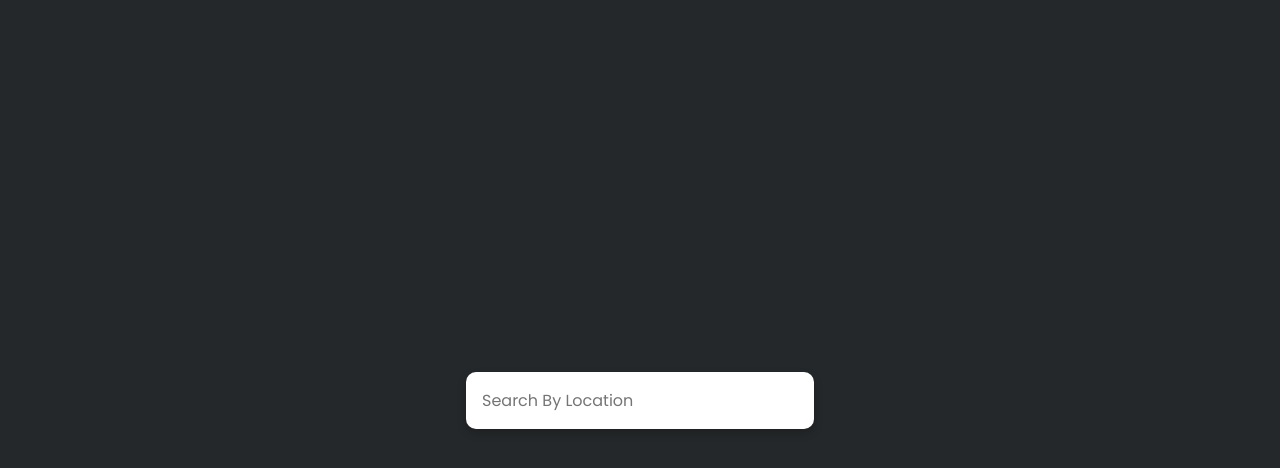
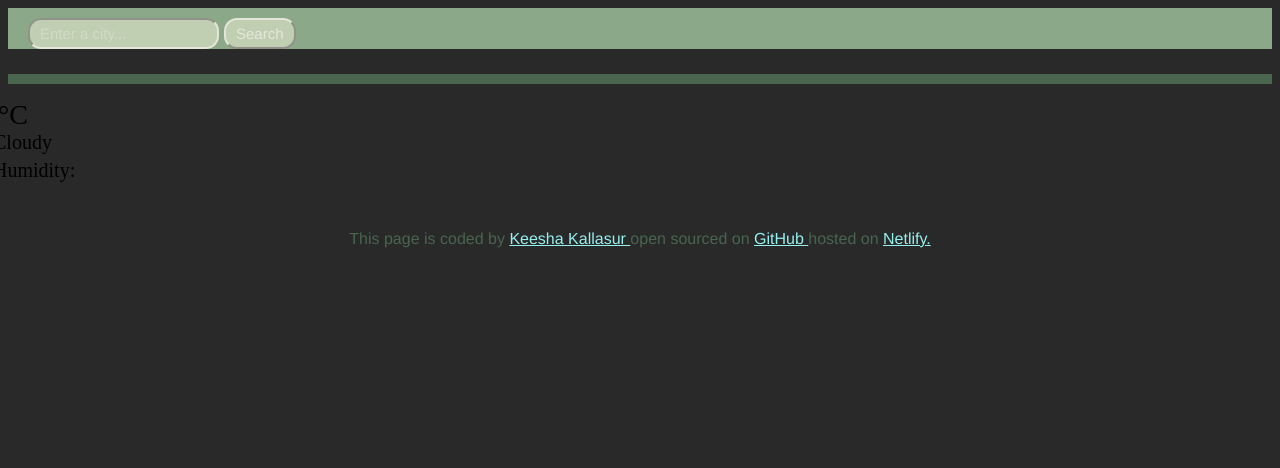
Before and after one commit to keeshakal/weatherapp01, a plain HTML site: page A Weather App/public/index.html in a window 1280 px wide. Drawn offline with Linux system fonts and the light colour scheme.

Commit message:
Made changes to js. html. css

```diff
--- a/A Weather App/public/index.html
+++ b/A Weather App/public/index.html
@@ -7,10 +7,67 @@
     <title>Weather App</title>
 </head>
 <body>
-    <form id="form">
-        <input type="text" id="search" placeholder="Search By Location" autocomplete="off">
+<header>
+    <form class="search-form" id="search-form">
+        <input type="search"
+        placeholder="Enter a city..."
+        class="search-form-input"
+        id="search-form-input"required/>
+        <input type ="submit" value="Search" class="search-form-button"/>
     </form>
-    <main id="main"></main>
+</header>
+    <main>
+        <div>
+            <div class ="time-day-container"></div>
+            <h1 id="time" class="time"></h1>
+        </div>
+            <h1 id="day"
+            class="day">
+            </h1>
+            <h2 id="city"></h2>
+            <div class ="weather-conatiner">
+                <div class="temperature-total">
+                    <span class="icon" id="icon">🌤️</span>
+                    <span class="current-temp" id="current-temp"></span>
+                    <span class="unit">°C</span>
+                </div>
+                <div class="details">
+                    <h3 id="description">Cloudy</h3>
+                    <p>Humidity:
+                    <strong><span id="humidity" class="special"></span>
+                    </strong>
+                    </p>
+                </div>
+            </div>
+    <div class="weather-forecast" id="forecast"></div>
+    </main>
+    <footer>
+        This page is coded by
+        <a
+          href="https://www.linkedin.com/in/keesha-kallasur-a123221b6"
+          target="_blank"
+          rel="noreferrer"
+        >
+      Keesha Kallasur
+        </a>
+      open sourced on
+        <a
+          href="https://github.com/keeshakal"
+          target="_blank"
+          rel="noreferrer"
+        >
+
+      GitHub
+        </a>
+      hosted on
+        <a
+          href="https://anotherweatherapplication.netlify.app/"
+          target="_blank"
+          rel="noreferrer"
+        >
+      Netlify.
+        </a>
+    </footer>
     <script src="/src/script.js"></script>
 </body>
 </html>
--- a/A Weather App/src/style.css
+++ b/A Weather App/src/style.css
@@ -1,43 +1,249 @@
-@import url("https://fonts.googleapis.com/css2?family=Poppins:wght@200;400;600&display=swap");
+body {
+    background-color: rgb(41, 41, 41);
+    padding: 0px;
+  }
 
-* {
-    box-sizing: border-box;
-}
+  .special {
+    color:  #253528;
+  }
+  .time-date-box {
+    background-color: #49654e;
+  }
 
-body {
-    margin: 0;
-    font-family: "Poppins", sans-serif;
-    background-color: #25282A;
+  .details {
+    position: relative;
+    left: -15px;
+  }
+
+  .app {
+    min-width: 650px;
+  }
+
+  @media (max-with: 600px) {
+    .app {
+      width: 100%;
+      height: auto;
+    }
+  }
+
+  .app-top {
+    background-color: #8ba888;
+    padding: 20px 0px 0px 0px;
+    border-radius: 25px 25px 0px 0px;
+    text-shadow: 2px 2px 10px #c0cfb2;
+    color: #e4e6d9;
+    font-family: Helvetica, sans-serif;
+  }
+
+  .app-bottom {
+    background-color: #e4e6d9;
+    padding: 30px 10px 0px 30px;
+    border-radius: 20px;
+  }
+
+  .app {
+    background-color: #e4e6d9;
+    max-width: 600px;
+    margin: 45px auto;
+    padding: 0px;
+    box-shadow: 0px 15px 25px rgba(167, 221, 219, 0.269);
+    border-radius: 25px;
+  }
+
+  .weather-container {
+    background-color: #c0cfb2;
     display: flex;
     justify-content: center;
-    color: #fff;
     align-items: center;
-    min-height: 100vh;
-    flex-direction: column;
-}
+  }
 
-input {
-    padding: 1rem;
+  .search-form {
+    display: flex;
+    justify-content: left;
+    background-color: #8ba888;
+    color: #e4e6d9;
+    padding: 10px 10px 0px 20px;
+
+    align-items: flex-end;
+  }
+
+  .search-form-input {
+    background-color: #c0cfb2;
+    border-color: #e4e6d9;
+    color: #e4e6d9;
+    font-family: Helvetica;
+    font-size: 15px;
+    box-shadow: none;
+    border-radius: 13px;
+    padding: 5px 10px;
+    margin: 0px, 0px, 20px, 0px;
+  }
+
+  .search-form-input::placeholder {
+    color: #e4e6d9;
+    opacity: 0.5;
+  }
+
+  .search-form-input:focus {
+    opacity: 1;
+    cursor: text;
+    background-color: #49654e;
+  }
+
+  .search-form-button {
+    background-color: #c0cfb2;
+    border-color: #e4e6d9;
+    color: #e4e6d9;
+    font-family: Helvetica;
+    font-size: 15px;
+    box-shadow: none;
+    border-radius: 13px;
+    padding: 5px 10px;
+    margin: 0px 0px 0px 5px;
+    transition: all 200ms ease;
+  }
+
+  .search-form-button:hover {
+    background-color: #49654e;
+    border-color: #e4e6d9;
+    color: #e4e6d9;
+    font-family: Helvetica;
+    font-size: 15px;
+    box-shadow: none;
+    border-radius: 13px;
+    padding: 5px 10px;
+    margin: 0px 0px 0px 5px;
+    cursor: pointer;
+  }
+
+  .time {
+    font-size: 75px;
+    text-align: center;
+    padding: 10px 0px 0px 0px;
+    margin: 0px;
+  }
+
+  .day {
+    font-size: 35px;
+    text-align: center;
+    margin: 10px 0px 20px 0px;
+  }
+
+  h2 {
+    font-weight: 100;
+    font-size: 35px;
+    text-align: center;
+    margin: 15px 0px 0px 0px;
+    padding: 5px;
+    background-color: #49654e;
+  }
+
+  h3 {
+    font-weight: 100;
+    font-size: 20px;
+    text-align: left;
+    margin: 0px 0px 5px 0px;
+  }
+
+  h4 {
+    font-family: Helvetica, sans-serif;
+    font-weight: 600;
+    font-size: 22px;
+    margin: 0px 0px 8px 0px;
+    color: #49654e;
+  }
+
+  p {
+    text-align: left;
+    font-size: 20px;
+    padding: 0px;
+    margin: 0px;
+  }
+
+  .weather-forecast {
+    margin: 20px 0px 15px 0px;
+    padding: 3px 0px 0px 0px;
+    font-size: 18px;
+    display: flex;
+    justify-content: space-evenly;
+    max-width: 100%;
+  }
+
+  .forecast-column {
+    font-family: Helvetica, sans-serif;
+    color: #49654e;
+    background-color: aliceblue;
+    padding: 8px;
     border-radius: 10px;
-    border: none;
-    background-color: #fff;
-    font-family: inherit;
-    box-shadow: 0 4px 10px rgba(0, 0, 0, 0.2);
-    min-width: 300px;
-    font-size: 1rem;
-}
+    max-width: 20%;
+  }
 
-input:focus {
-    outline: none;
-}
+  .forecast-temp {
+    text-align: center;
+  }
 
-.weather {
+  .forecast-day {
     text-align: center;
-    font-size: 2rem;
-}
+    font-weight: 500;
+    margin: 0px 0px 0px 0px;
+    display: flex;
+    justify-content: center;
+  }
 
-.weather h2 {
-    margin-bottom: 0;
+  .forecast-descriptor {
+    text-align: center;
+    margin: 0px 0px 7px 0px;
+    padding: 0px;
+    font-weight: 100;
+    font-style: italic;
+    font-size: 15px;
+  }
+
+  .forecast-icon {
+    text-align: center;
+    width: 85px;
+    display: block;
+    margin: 0px auto;
+  }
+
+  footer {
+    font-family: Helvetica, sans-serif;
+    color: #49654e;
+    text-align: center;
+    border-radius: 20px;
+    padding: 10px 0px 20px 0px;
+  }
+
+  a:link {
+    color: #95f1ef;
+  }
+
+  a:visited {
+    color: #c0cfb2;
+  }
+
+  .current-temp {
+    font-size: 85px;
+    text-align: left;
+    font-weight: bold;
+    text-shadow: 2px 2px 10px #c0cfb2;
+  }
+
+  .temperature-total {
     display: flex;
-    align-items: center;
-}
+    padding: 15px 0px 0px 0px;
+    position: relative;
+    left: -30px;
+  }
+
+  .day {
+    font-size: 25px;
+    margin: 0px;
+    font-weight: 200;
+    font-style: italic;
+  }
+
+  .unit {
+    font-size: 28px;
+    margin-right: 8px;
+  }
```
Also changed, not shown: The Website Notes/Weather App/Weather App - JS.txt.
